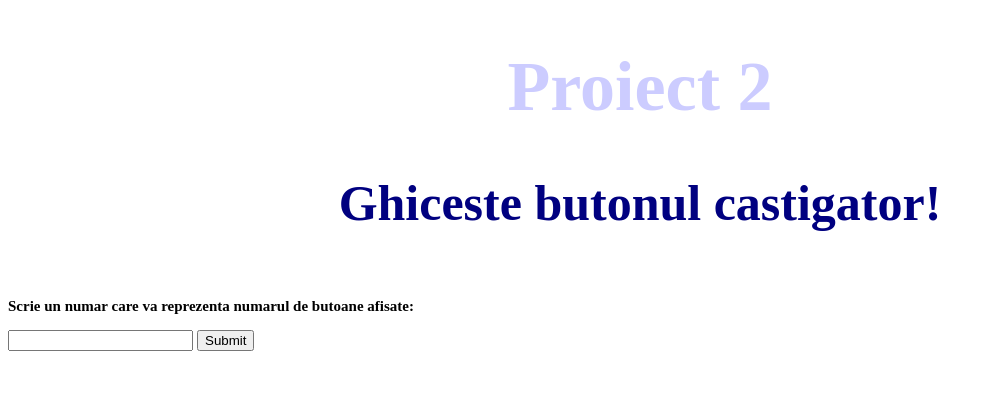
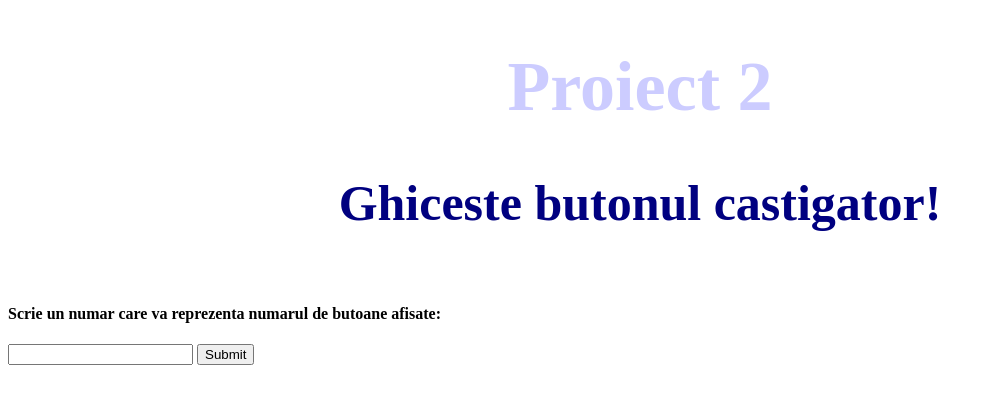
Before and after one commit to anastefan9/nButtons, a plain HTML site: page index.html in a window 1280 px wide. Shown: the whole page, without its empty margins (0-993 px from the left). Drawn offline with Linux system fonts and the light colour scheme.

Commit message:
Second commit

```diff
--- a/index.html
+++ b/index.html
@@ -8,7 +8,7 @@
 		<h1 style="color: rgb(204, 204, 255); text-align: center; font-size: 70px;">Proiect 2</h1>
 		<h1 style="color: rgb(0, 0, 128); text-align: center; font-size: 50px;">Ghiceste butonul castigator!</h1>
 		<br>
-		<h3 style="color: rgb(0, 0, 0); font-size: 15px">Scrie un numar care va reprezenta numarul de butoane afisate:</h3>
+		<h4>Scrie un numar care va reprezenta numarul de butoane afisate:</h4>
 		<div>
 			<input id="input_number_buttons">
 			<button type="button" id="submitButton" onclick="myFunction()">Submit</button>
```
